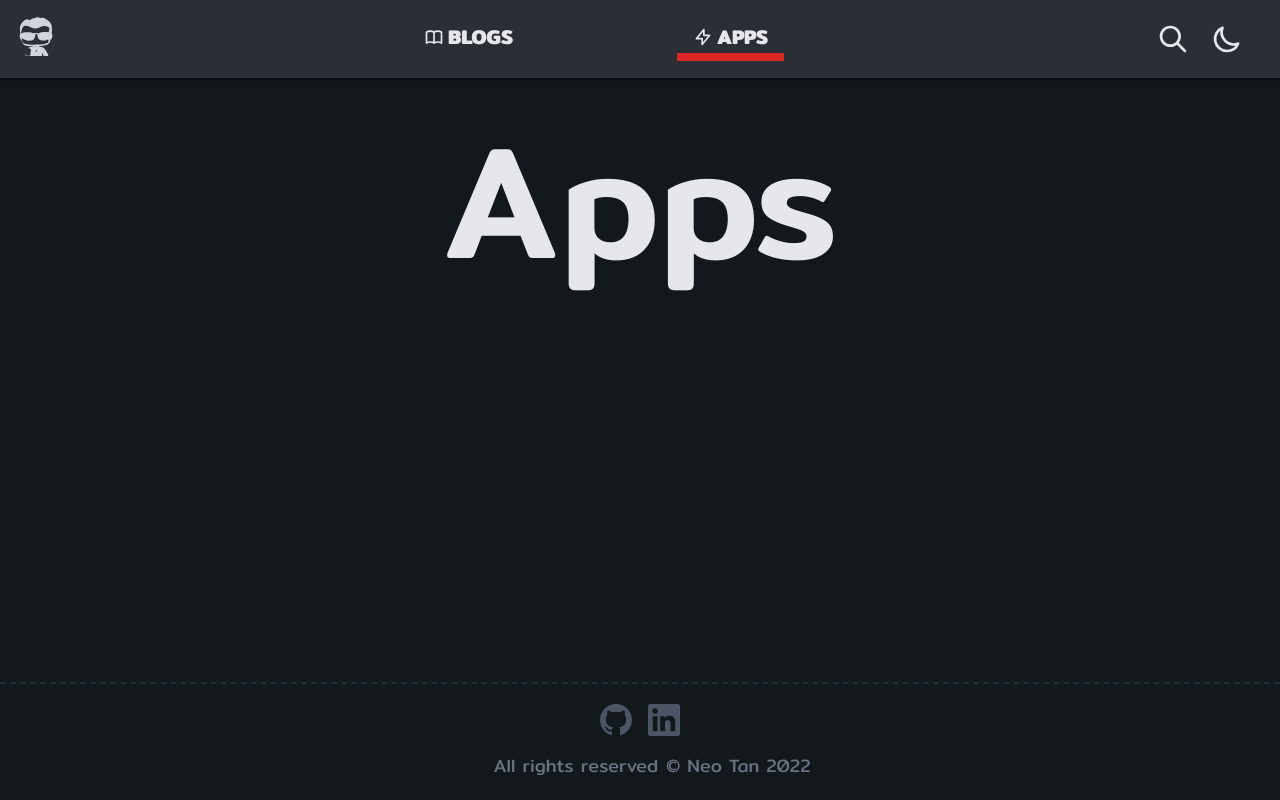
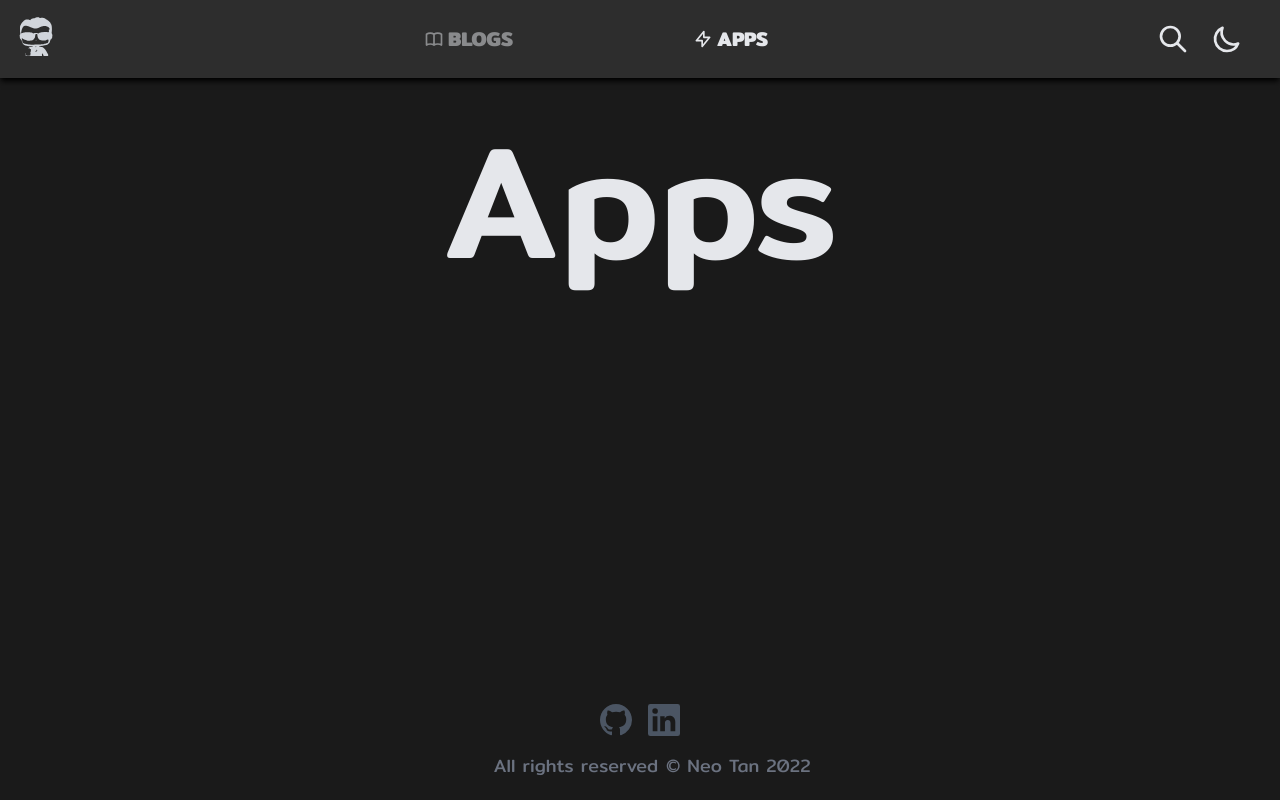
Before and after one commit to neotan/neotan.me, a Next.js app: page /apps in a window 1280 px wide. Built offline with nearby package versions, Linux system fonts and the light colour scheme; no server answers.

Commit message:
fix: adjusted shadow, footer, and removed unnecessary algolia head link

```diff
--- a/components/article-card.tsx
+++ b/components/article-card.tsx
@@ -24,14 +24,14 @@ function ArticleCard({
   return (
     <figure
       title={title}
-      className="bg-secondary shadow-primary group cursor-pointer rounded-md p-3 transition hover:z-10 hover:shadow-2xl sm:hover:scale-105"
+      className="bg-secondary shadow-primary group cursor-pointer rounded-md p-3 transition hover:z-10 sm:hover:scale-105"
     >
       <Link href={slug}>
         <a>
           {cloudinaryImgPubId ? (
             <FlexImage cloudinaryImgPubId={cloudinaryImgPubId} />
           ) : (
-            <PhotographIcon />
+            <PhotographIcon className="stroke-secondary" />
           )}
           <footer className="p-2">
             <h3 className="mt-1 text-2xl">{title}</h3>
--- a/components/footer.tsx
+++ b/components/footer.tsx
@@ -7,7 +7,7 @@ const iconClassName =
 
 export default function Footer() {
   return (
-    <footer className="border-primary mt-40 flex items-center justify-between space-x-6 border-t-2 border-dashed p-5 sm:flex-col">
+    <footer className="border-primary mt-40 flex items-center justify-between space-x-6 p-5 sm:flex-col">
       <div className="flex space-x-4">
         <Link href="https://github.com/neotan">
           <a>
--- a/components/middle-nav.tsx
+++ b/components/middle-nav.tsx
@@ -13,14 +13,14 @@ type NavMidItemProps = {
 
 function NavItem({title, href = '/', icon: Icon}: NavMidItemProps) {
   const {pathname} = useRouter()
-  const isActive = href === pathname
+  const isActive = pathname.startsWith(href)
   return (
     <Link href={href}>
       <a
         className={twMerge(
-          'sm:w-26 bg-link flex h-10 cursor-pointer items-center space-x-2 rounded-md border-b-8 border-b-transparent p-4 pt-5 transition sm:space-x-0',
+          'sm:w-26 bg-link flex h-10 cursor-pointer items-center space-x-2 rounded-md p-4 opacity-50 transition hover:opacity-100 sm:space-x-0',
           clsx({
-            'rounded-b-none border-b-red-600': isActive,
+            'opacity-100': isActive,
           }),
         )}
       >
--- a/components/modal.tsx
+++ b/components/modal.tsx
@@ -120,7 +120,7 @@ const Modal = forwardRef<HTMLDivElement, ModalProps>(
         aria-hidden={!open}
         aria-modal={open}
         className={twMerge(
-          'pointer-events-none fixed top-0 right-0 left-0 bottom-0 z-[999] flex items-center justify-center overflow-hidden bg-gray-700  bg-opacity-80 opacity-0 backdrop-blur-md transition-opacity',
+          'pointer-events-none fixed top-0 right-0 left-0 bottom-0 z-[999] flex items-center justify-center overflow-hidden bg-gray-500  bg-opacity-30 opacity-0 backdrop-blur-md transition-opacity',
           backdropClass,
           clsx({
             'pointer-events-auto visible opacity-100': open,
--- a/components/right-nav.tsx
+++ b/components/right-nav.tsx
@@ -68,8 +68,8 @@ function SearchButton() {
       <SearchIcon className="h-8 cursor-pointer" onClick={toggleModal} />
       <Modal
         id="modal-search"
-        className="bg-primary shadow-primary border-primary transition-height max-h-[80vh] w-[60rem] max-w-[60rem] duration-500 ease-in-out"
-        backdropClass="items-start pt-10"
+        className="bg-primary shadow-primary border-primary max-h-[80vh] w-[60rem] max-w-[60rem] shadow-lg"
+        backdropClass="items-start pt-10 bg-opacity-60 "
         open={visable}
         onClickBackdrop={toggleModal}
       >
--- a/components/top-nav.tsx
+++ b/components/top-nav.tsx
@@ -4,7 +4,7 @@ import SiteLogo from './site-logo'
 
 export default function TopNav() {
   return (
-    <nav className="shadow-primary bg-secondary fixed top-0 z-50 flex w-full flex-row items-center justify-between p-3 sm:p-4">
+    <nav className="shadow-secondary bg-secondary fixed top-0 z-50 flex w-full flex-row items-center justify-between p-3 sm:p-4">
       <SiteLogo />
       <MiddleNav />
       <RightNav />
--- a/pages/_document.tsx
+++ b/pages/_document.tsx
@@ -9,11 +9,6 @@ export default class CustomDocument extends Document {
           <link
             rel="preconnect"
             href="https://fonts.gstatic.com"
-            crossOrigin="true"
-          />
-          <link
-            rel="preconnect"
-            href={`https://${process.env.NEXT_PUBLIC_ALGOLIA_APP_ID}-dsn.algolia.net`}
             crossOrigin="true"
           />
           <link
@@ -33,7 +28,7 @@ export default class CustomDocument extends Document {
             rel="stylesheet"
           />
         </Head>
-        <body className="bg-primary">
+        <body>
           <Main />
           <NextScript />
         </body>
--- a/styles/globals.css
+++ b/styles/globals.css
@@ -20,11 +20,11 @@
   }
 
   .bg-primary {
-    @apply bg-[#dbe1e8] dark:bg-[#12181b];
+    @apply bg-gray-100 dark:bg-[#1a1a1a];
   }
 
   .bg-secondary {
-    @apply bg-white dark:bg-[#2a2e35];
+    @apply bg-white dark:bg-[#2d2d2d];
   }
 
   .bg-tertiary {
@@ -44,23 +44,19 @@
   }
 
   .text-primary {
-    @apply text-[#12181b] dark:text-gray-200;
+    @apply text-gray-700 dark:text-gray-200;
   }
 
   .text-secondary {
     @apply text-gray-400 dark:text-gray-400;
   }
 
-  .text-inverse {
-    @apply text-white dark:text-[#12181b] ;
-  }
-
   .shadow-primary {
-    @apply shadow-sm shadow-gray-400 dark:shadow-black;
+    @apply shadow-2xl dark:shadow-black
   }
 
   .shadow-secondary {
-    @apply shadow-md shadow-gray-400 dark:shadow-red-300;
+    @apply shadow-md dark:shadow-black
   }
 
   .fill-primary {
--- a/tailwind.config.js
+++ b/tailwind.config.js
@@ -26,6 +26,9 @@ module.exports = {
         '2xl': '1536px',
         '3xl': '1920px',
       },
+      boxShadow: {
+        '3xl': '0 35px 60px -15px rgba(0, 0, 0, 0.3)',
+      },
     },
   },
   plugins: [
```
